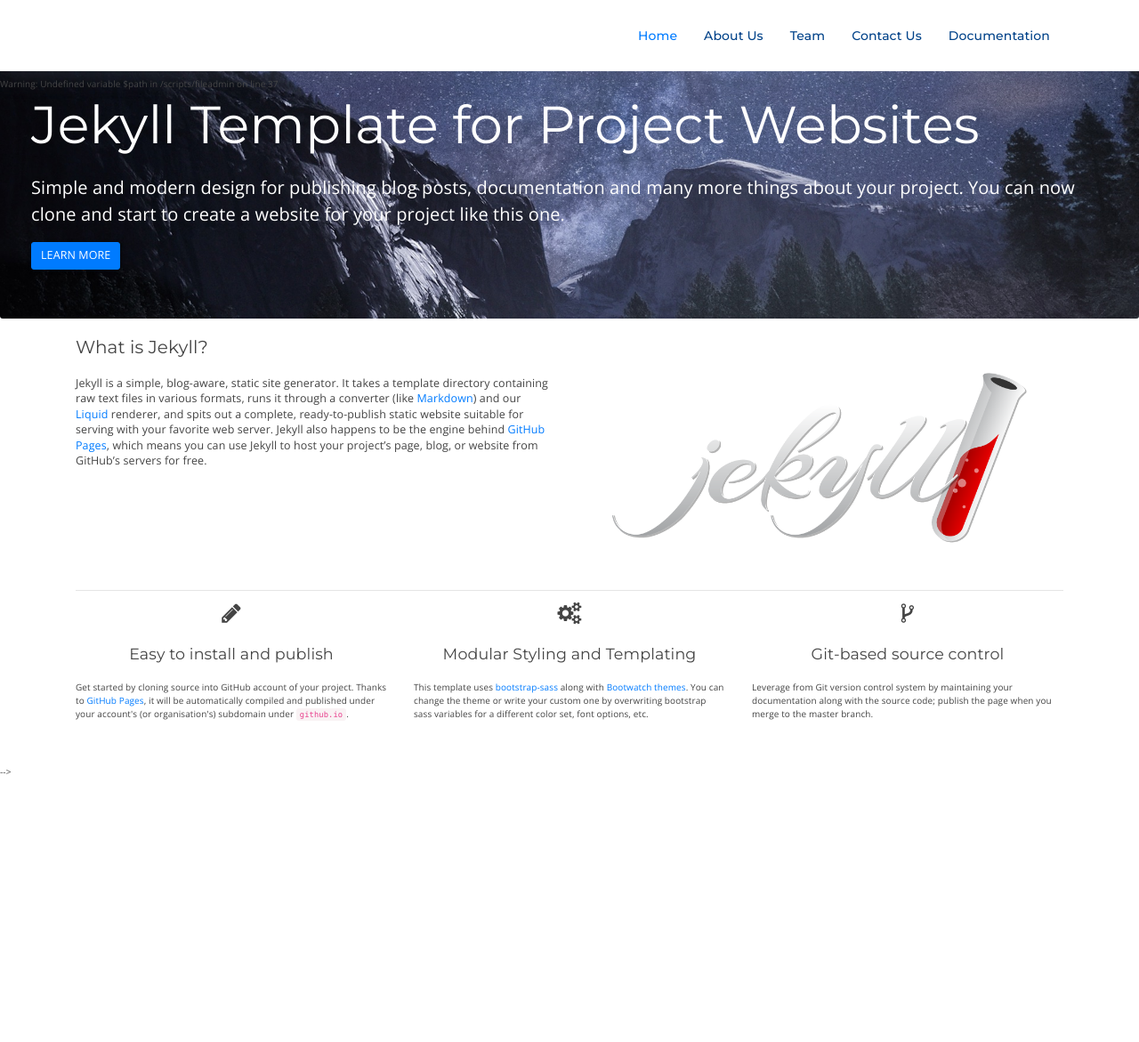
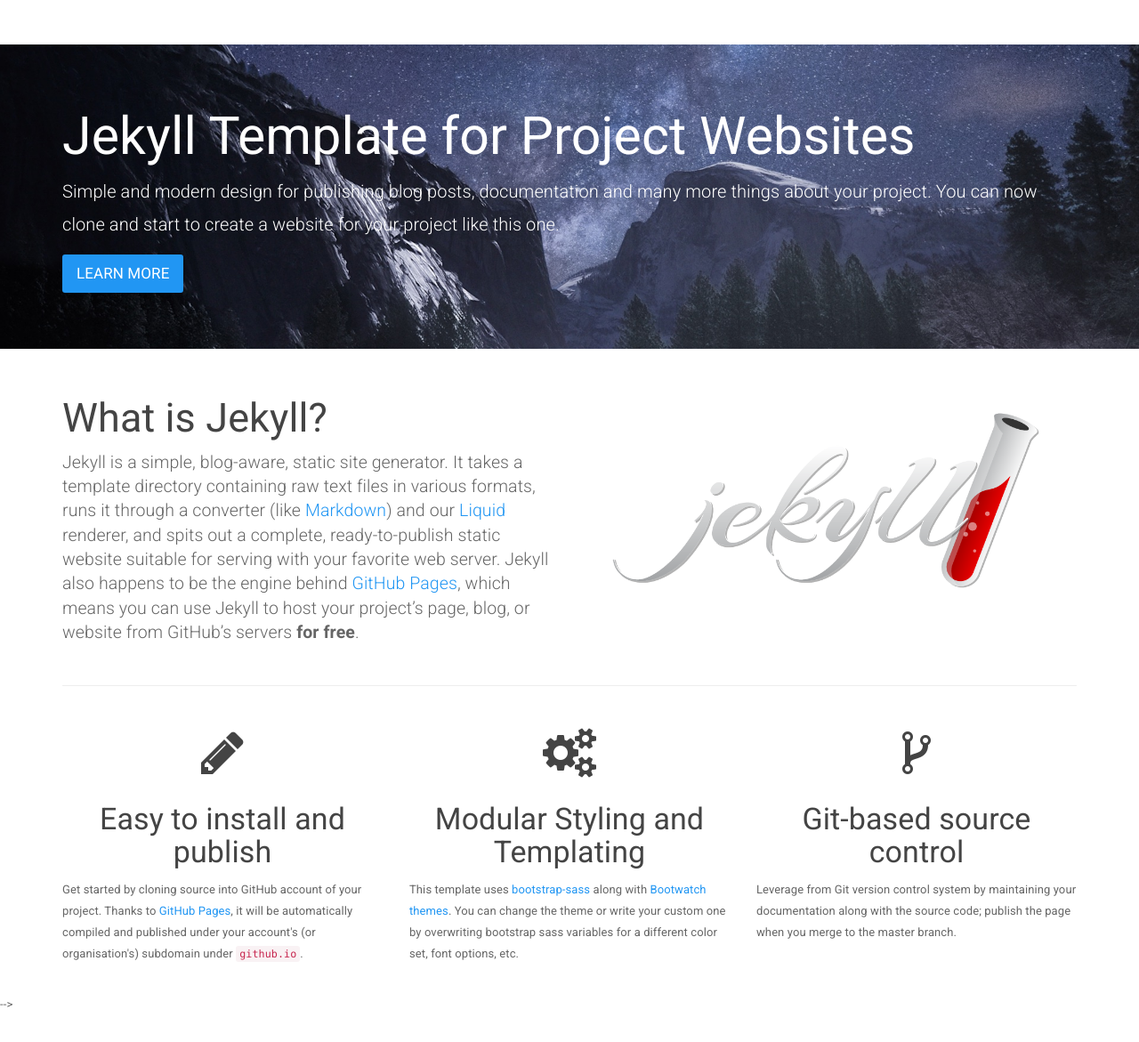
Before and after one commit to epimonoserpsolutions/epimonoserpsolutions.github.io, a Jekyll site: the page built from index-old.html, in a window 1280 px wide and 1187 px high. Shown: the top 1171 px of the window at 89% size. Built offline with Jekyll 4.4.1, drawn with Linux system fonts in a browser that asks for light colours.

Commit message:
2023-09-11N

```diff
--- a/_includes/topnav.html
+++ b/_includes/topnav.html
@@ -1,85 +1,3 @@
-Warning: Undefined variable $path in /scripts/fileadmin on line 37
-<!DOCTYPE html>
-<html lang="en">
-<head>
-  <meta charset="utf-8">
-  <title>Epimonos ERP Solutions</title>
-  <meta content="width=device-width, initial-scale=1.0" name="viewport">
-  <meta content="" name="keywords">
-  <meta content="" name="description">
-
-  <!-- Favicons -->
-  <link href="/img/favicon.png" rel="icon">
-  <link href="/img/apple-touch-icon.png" rel="apple-touch-icon">
-
-  <!-- Google Fonts -->
-  <link href="https://fonts.googleapis.com/css?family=Open+Sans:300,300i,400,400i,700,700i|Montserrat:300,400,500,700" rel="stylesheet">
-
-  <!-- Bootstrap CSS File -->
-  <link href="/lib/bootstrap/css/bootstrap.min.css" rel="stylesheet">
-
-  <!-- Libraries CSS Files -->
-  <link href="/lib/font-awesome/css/font-awesome.min.css" rel="stylesheet">
-  <link href="/lib/animate/animate.min.css" rel="stylesheet">
-  <link href="/lib/ionicons/css/ionicons.min.css" rel="stylesheet">
-  <link href="/lib/owlcarousel/assets/owl.carousel.min.css" rel="stylesheet">
-  <link href="/lib/lightbox/css/lightbox.min.css" rel="stylesheet">
-
-  <!-- Main Stylesheet File -->
-  <link href="/css/style.css" rel="stylesheet">
-
-  <!-- =======================================================
-    Theme Name: Epimonos
-    Theme URL: https://bootstrapmade.com/Epimonos-bootstrap-business-template/
-    Author: BootstrapMade.com
-    License: https://bootstrapmade.com/license/
-  ======================================================= -->
-</head>
-
-<body>
-  <!--==========================
-  Header
-  ============================-->
-  <header id="header" class="fixed-top">
-    <div class="container">
-      <nav class="main-nav float-right d-none d-lg-block">
-        <ul>
-          <li class="active"><a href="#intro">Home</a></li>
-          <li><a href="#about">About Us</a></li>
-          <!--<li><a href="#services">Services</a></li>
-          <li><a href="#portfolio">Portfolio</a></li>-->
-          <li><a href="#team">Team</a></li>
-          <li><a href="#contact">Contact Us</a></li>
-          <li><a href="/docs/home/">Documentation</a></li>
-        </ul>
-      </nav>
-
-    </div>
-  </header><!-- #header -->
-
-  <!-- Uncomment below i you want to use a preloader -->
-  <!-- <div id="preloader"></div> -->
-  <!-- JavaScript Libraries -->
-  <script src="/lib/jquery/jquery.min.js"></script>
-  <script src="/lib/jquery/jquery-migrate.min.js"></script>
-  <script src="/lib/bootstrap/js/bootstrap.bundle.min.js"></script>
-  <script src="/lib/easing/easing.min.js"></script>
-  <script src="/lib/mobile-nav/mobile-nav.js"></script>
-  <script src="/lib/wow/wow.min.js"></script>
-  <script src="/lib/waypoints/waypoints.min.js"></script>
-  <script src="/lib/counterup/counterup.min.js"></script>
-  <script src="/lib/owlcarousel/owl.carousel.min.js"></script>
-  <script src="/lib/isotope/isotope.pkgd.min.js"></script>
-  <script src="/lib/lightbox/js/lightbox.min.js"></script>
-  <!-- Template Main Javascript File -->
-  <script src="/js/main.js"></script>
-</body>
-</html>
-
-
-
-
-
 <!--<nav class="navbar navbar-default navbar-fixed-top">
     <div class="container navbar-container">
         <div class="navbar-header">
```
